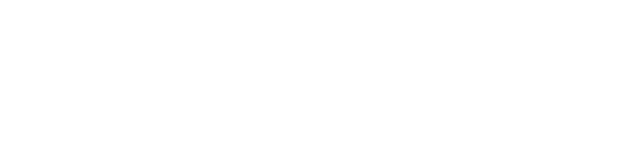
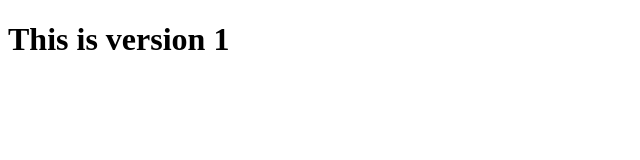
Before and after one commit to salianshubham/test_new, a plain HTML site: page index.html in a window 1280 px wide. Shown: the whole page, without its empty margins (0-640 px from the left). Drawn offline with Linux system fonts and the light colour scheme.

Commit message:
second commit v2

```diff
--- a/index.html
+++ b/index.html
@@ -6,6 +6,6 @@
     <title>Document</title>
 </head>
 <body>
-
+    <H1>This is version 1</H1>
 </body>
 </html>
```
